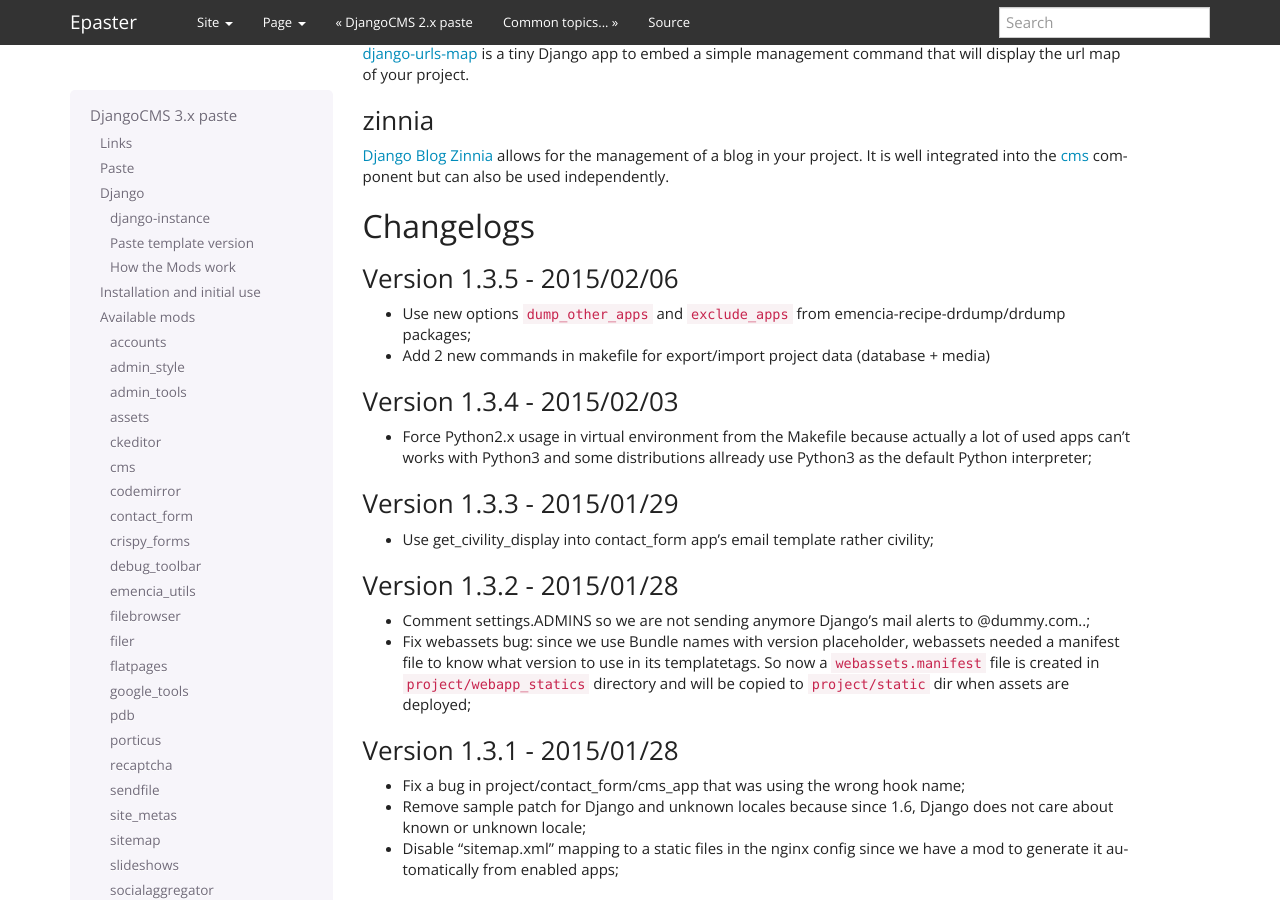
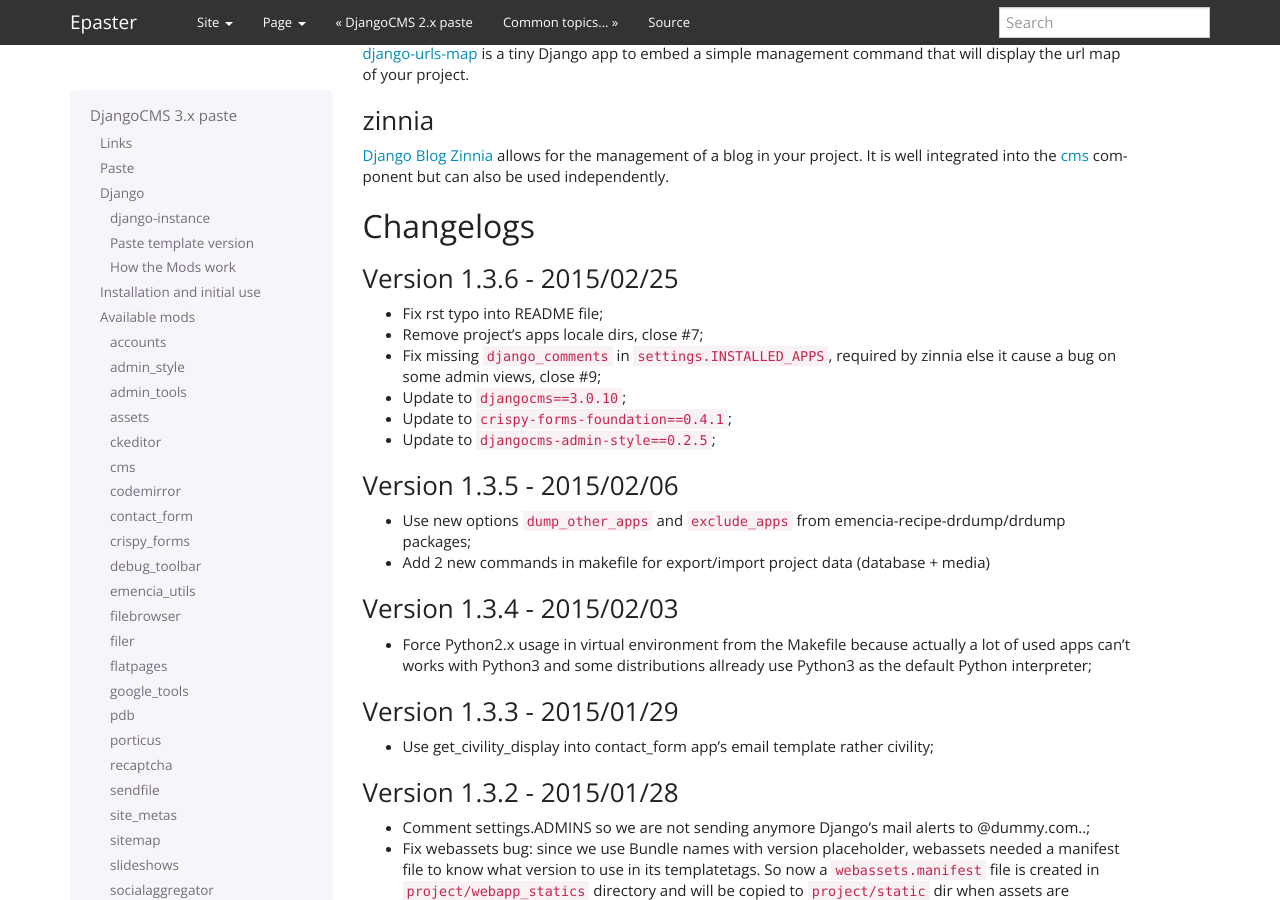
Before and after one commit to emencia/Epaster, a Sphinx documentation site: the page built from docs/emencia_paste_djangocms_3.rst, in a window 1280 px wide and 900 px high, scrolled down 7487 px. Built offline with Sphinx 7.4.7, drawn with Linux system fonts in a browser that asks for light colours; the version number could not be read and is left out; some of the changed text lies outside the part shown.

Commit message:
Fix forgotten documentation rebuild

```diff
--- a/docs/emencia_paste_djangocms_3.rst
+++ b/docs/emencia_paste_djangocms_3.rst
@@ -382,6 +382,16 @@ zinnia
 Changelogs
 ==========
 
+Version 1.3.6 - 2015/02/25
+--------------------------
+
+* Fix rst typo into README file;
+* Remove project's apps locale dirs, close #7;
+* Fix missing ``django_comments`` in ``settings.INSTALLED_APPS``, required by zinnia else it cause a bug on some admin views, close #9;
+* Update to ``djangocms==3.0.10``;
+* Update to ``crispy-forms-foundation==0.4.1``;
+* Update to ``djangocms-admin-style==0.2.5``;
+
 Version 1.3.5 - 2015/02/06
 --------------------------
 
```
